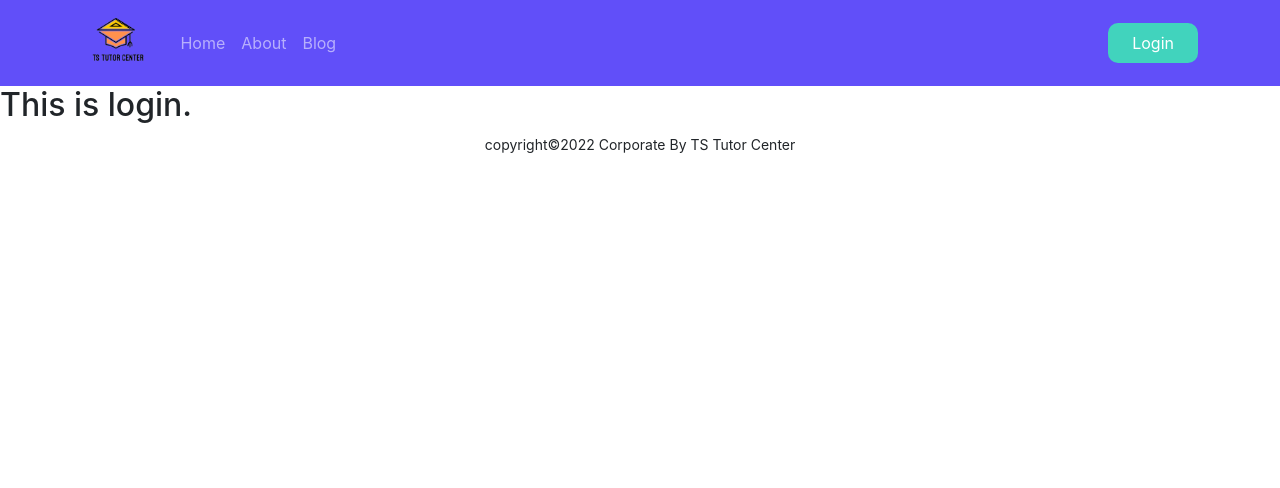
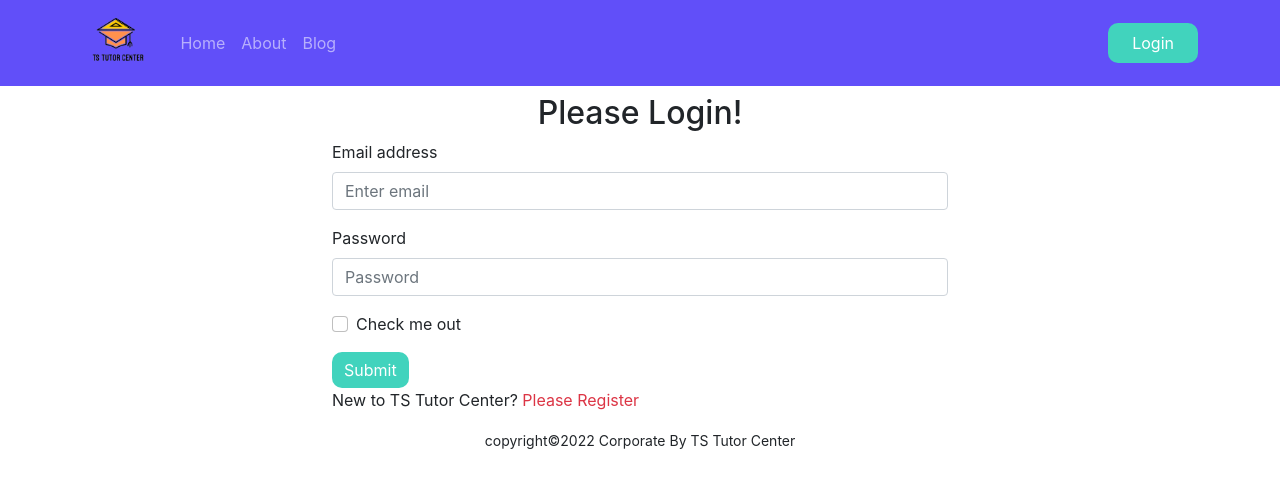
Before and after one commit to tanverrana/ts-tutor-center, a React (Create React App) app: page /login in a window 1280 px wide. Shown: the top 488 px of the page. Built offline with nearby package versions, Linux system fonts and the light colour scheme; no server answers.

Commit message:
login components

```diff
--- a/src/components/Header/Header.css
+++ b/src/components/Header/Header.css
@@ -4,5 +4,6 @@
 .header-button{
     background-color: #41d3bd;
     color: white;
+    border: none;
     border-radius: 10px;
 }
--- a/src/components/Login/Login.js
+++ b/src/components/Login/Login.js
@@ -1,9 +1,45 @@
 import React from 'react';
+import { useRef } from 'react';
+import { Button, Form } from 'react-bootstrap';
+import { useNavigate } from 'react-router-dom';
 
 const Login = () => {
+    const emailRef = useRef("");
+    const passwordRef = useRef("");
+    const navigate = useNavigate();
+
+    const handleSubmit = event => {
+        event.preventDefault();
+
+        const email = emailRef.current.value;
+        const password = passwordRef.current.value;
+    }
+
+    const navigateRegister = event => {
+        navigate("/register")
+
+    }
     return (
-        <div>
-            <h2>This is login.</h2>
+        <div className="container mx-auto w-50">
+            <h2 className="text-center mt-2">Please Login!</h2>
+            <Form onSubmit={handleSubmit}>
+                <Form.Group className="mb-3" controlId="formBasicEmail">
+                    <Form.Label>Email address</Form.Label>
+                    <Form.Control ref={emailRef} type="email" placeholder="Enter email" required />
+                </Form.Group>
+
+                <Form.Group className="mb-3" controlId="formBasicPassword">
+                    <Form.Label>Password</Form.Label>
+                    <Form.Control ref={passwordRef} type="password" placeholder="Password" required />
+                </Form.Group>
+                <Form.Group className="mb-3" controlId="formBasicCheckbox">
+                    <Form.Check type="checkbox" label="Check me out" />
+                </Form.Group>
+                <Button className="btn header-button" type="submit">
+                    Submit
+                </Button>
+            </Form>
+            <p>New to TS Tutor Center? <span className="text-danger" onClick={navigateRegister}>Please Register</span></p>
         </div>
     );
 };
```
